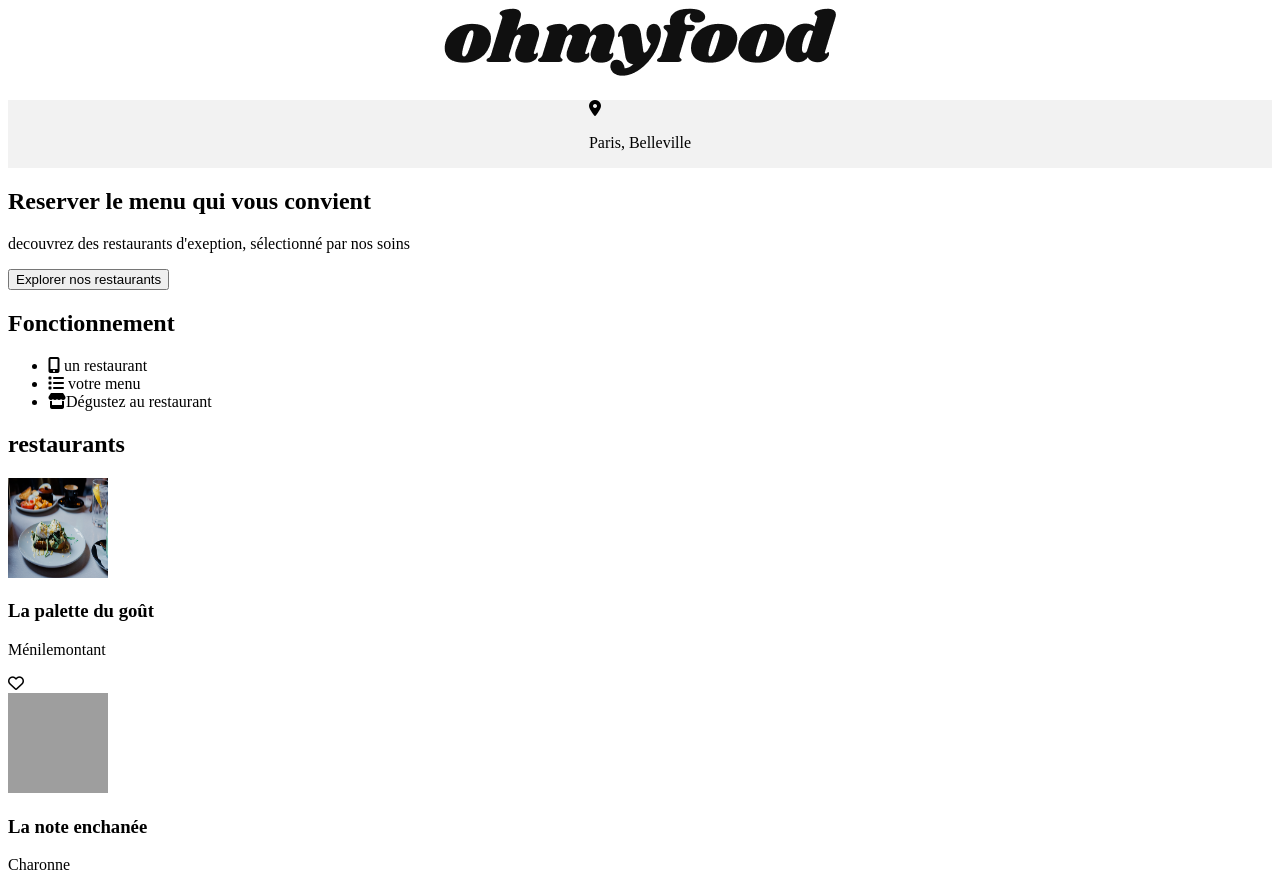
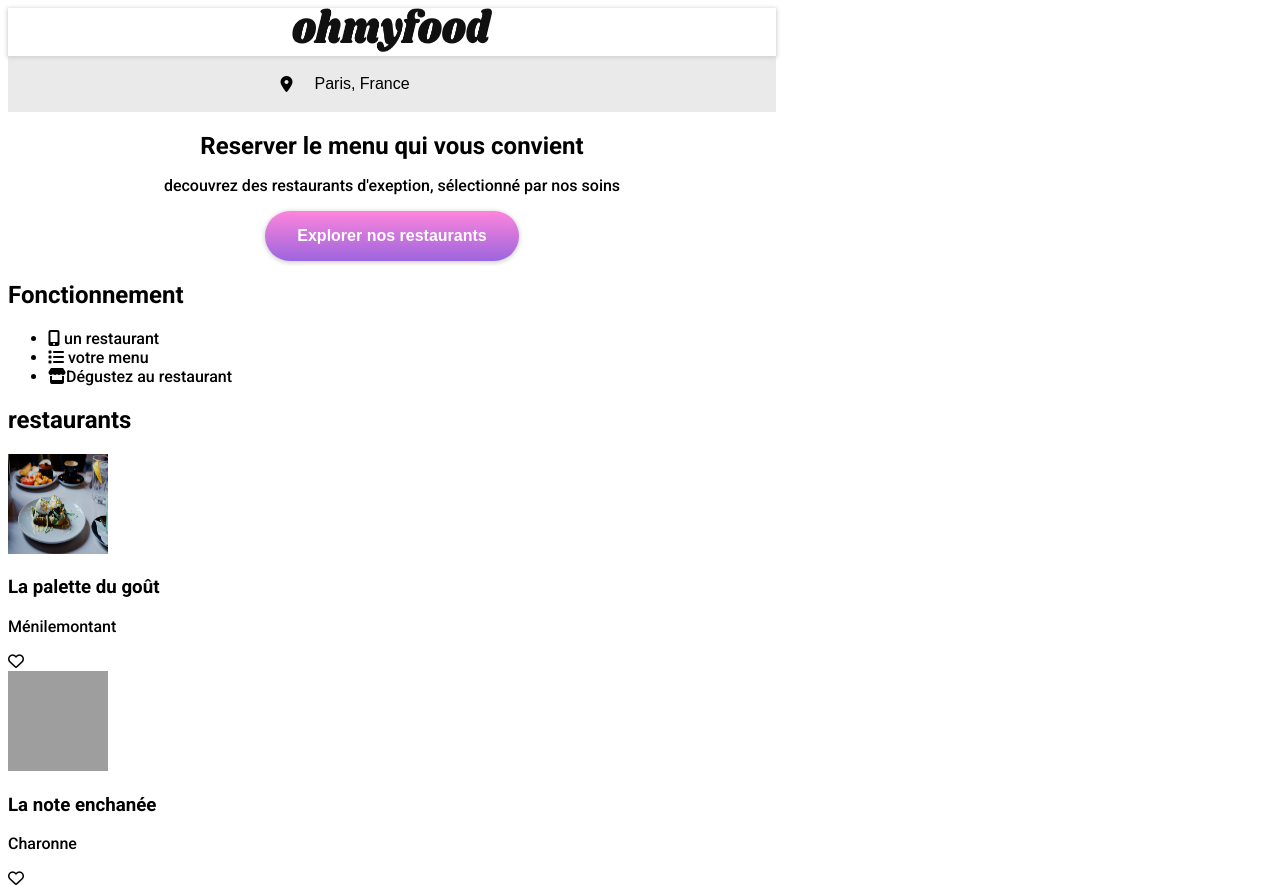
Before and after one commit to nogayegueye/Projet4-DIW, a website: page index.html in a window 1280 px wide. Shown: the top 885 px of the page. Drawn offline with nearby package versions, Linux system fonts and the light colour scheme; files that its build step writes are made by us from their sources; grey boxes are pictures that could not be loaded.

Commit message:
recherche et boutton

```diff
--- a/index.html
+++ b/index.html
@@ -6,10 +6,10 @@
     <meta name="viewport" content="width=device-width, initial-scale=1.0">
     <title>Oh my food</title>
     <script src="https://kit.fontawesome.com/529c11bc5f.js" crossorigin="anonymous"></script>
-    <link rel="stylesheet" href="style.css">
+    <link rel="stylesheet" href="./css/style.css">
     <link rel="preconnect" href="https://fonts.googleapis.com">
     <link rel="preconnect" href="https://fonts.gstatic.com" crossorigin>
-    <link href="https://fonts.googleapis.com/css2?family=Raleway:wght@700&family=Roboto:wght@300;500;700&display=swap" rel="stylesheet">
+    <link href="https://fonts.googleapis.com/css2?family=Roboto:wght@300;500;700&display=swap" rel="stylesheet">
 </head>
 <body>
     <div class="wrapper">
@@ -17,23 +17,25 @@
         <div>
             <header>
                 <div class="logo">
-                   <div> <img src="images/logo/ohmyfood.png" alt="ohmyfood" width=""
-                    height="">
-                </div>                        </div>
+                   <div> <img src="images/logo/ohmyfood.png" alt="ohmyfood" width="200"
+                    height="44">
+                </div>
             </header>
         </div>
-        <div class="fond-gris mobile-para flex-centre">
-            <div>
-                <i class="fa-solid fa-location-dot"></i>
-                <p> Paris, Belleville </p>
+<!-- main -->
+
+            <div class="recherche">
+                <i class="fa-solid fa-location-dot icone"></i>
+                <input class="button-rech" type="search" value="Paris, France" >
             </div>
-        </div>
+
 <!-- description -->
-        <section>
+        <section class="desc">
             <h1>Reserver le menu qui vous convient</h1>
             <p>decouvrez des restaurants d'exeption, sélectionné par nos soins</p>
-            <button>Explorer nos restaurants</button>
+            <button >Explorer nos restaurants</button>
         </section>
+    </main>
 <!-- Fonctionnement -->
         <section>
             <h2>Fonctionnement</h2>
--- a/sass/style.scss
+++ b/sass/style.scss
@@ -1,34 +1,35 @@
-.wraper{
+.wrapper{
     max-width: 768px;
+    font-family: "roboto", sans-serif;
 }
-.flex-centre {
+@mixin flex-centre {
     display: flex;
     justify-content: center;
     align-items: center;
 }
-.flex-around {
+@mixin flex-around {
     display: flex;
     justify-content: space-around;
     align-items: stretch;
 }
-.flex-between {
+@mixin flex-between {
     display: flex;
     justify-content: space-between;
     align-items: center;
 }
-.flex-column-centre {
+@mixin flex-column-centre {
     display: flex;
     flex-direction: column;
     align-items: center;
     justify-content: center;
 
 }
-.flex-column-around {
+@mixin flex-column-around {
     display: flex;
     flex-direction: column;
     justify-content: space-around;
 }
-.flex-column-between {
+@mixin flex-column-between {
     display: flex;
     flex-direction: column;
     justify-content: space-between;
@@ -39,18 +40,53 @@
 a:active {
   color: black;
 }
-.fond-gris {
-    background-color: #f2f2f2;
+
+
+.body{
+    margin: 0;
 }
 .logo{
-    display: flex;
-    align-items: center;
-    justify-content: center;
+   @include flex-centre;
+   box-shadow: 0px 1px 4px 1px lightgrey;
+   position: relative;
 }
-.mobile-para{
-    margin-top: 20px;
-    margin-bottom: 20px;
+.recherche{
+    background-color: #EAEAEA;
+    @include flex-centre;
 }
-.mobile-icone{
-    margin-right: 20px;
+.icone{
+    padding: 20px;
 }
+.button-rech{
+    border: none;
+    background-color: #EAEAEA;
+    font-size: medium;
+}
+.desc{
+    @include flex-column-centre;
+    button{
+        color: white;
+        font-weight: 700;
+        font-size: 1rem;
+        border: none;
+        padding: 1rem 2rem;
+        border-radius: 2rem;
+        box-shadow: 0px 1px 4px 1px lightgrey;
+        background-image: linear-gradient(to top, rgba(147, 86, 220, 0.9), rgba(255, 121, 218, 0.9));
+        transition: transform 200ms;
+        &:hover{
+            transform: scale(1.02);
+            opacity: 0.9;
+        }
+    }
+
+}
+h1{
+     margin-bottom: 0px;
+}
+
+
+
+.mobile-texte{
+    padding-right: 20px;
+}
```
Also changed, not shown: css/style.css, 1 other file.
